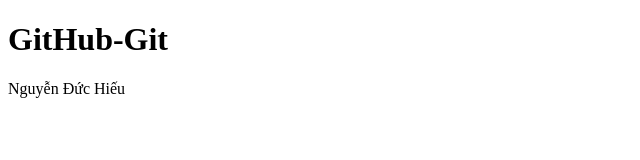
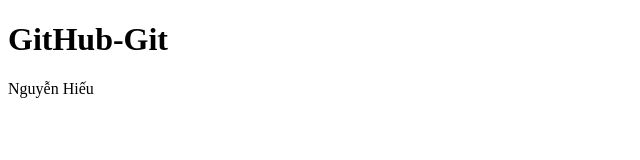
Before and after one commit to Nguyenhieuhphd/Git-JS04, a plain HTML site: page index.html in a window 1280 px wide. Shown: the full height of the page, 0-640 px from the left. Drawn offline with Linux system fonts and the light colour scheme.

Commit message:
Update index.html

```diff
--- a/index.html
+++ b/index.html
@@ -8,7 +8,7 @@
 </head>
 <body>
     <h1>GitHub-Git</h1>
-    Nguyễn Đức Hiếu
+    Nguyễn Hiếu
 </body>
 <script src="main.js"></script>
 </html>
```
